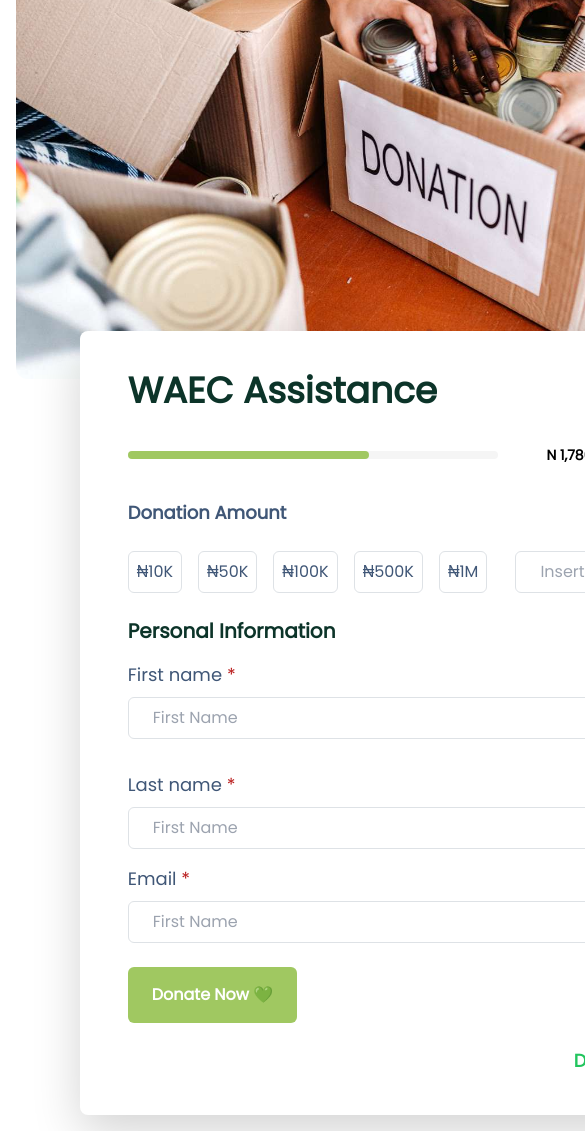
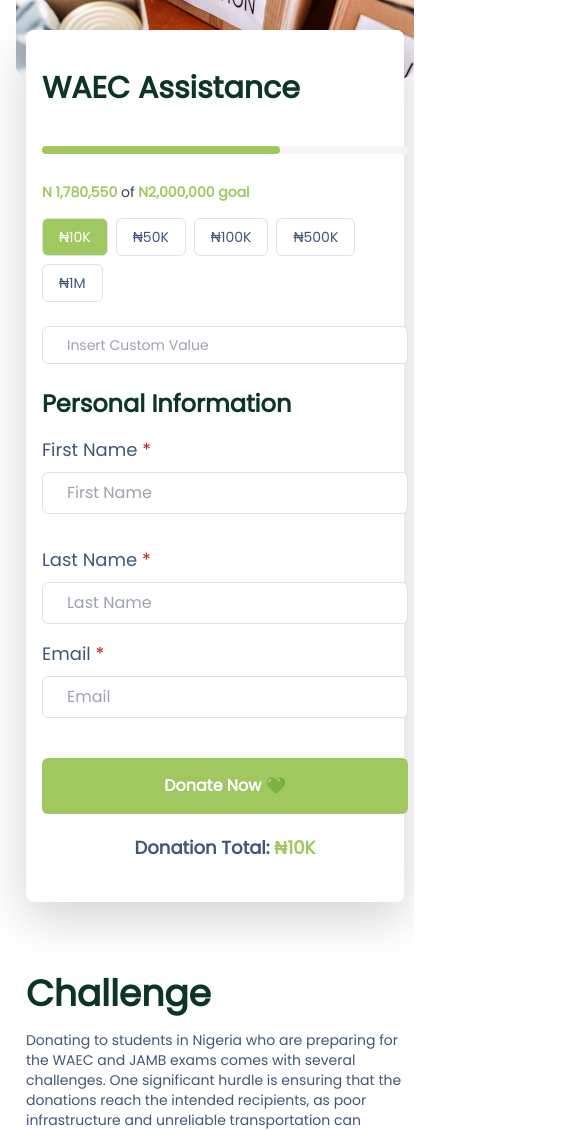
Before and after one commit to TheMoeEntity/greencalv3, a Next.js app: page /donations/end-of-year-festivities in a window 390 px wide. Shown: the part 339-1470 px from the top of the page, 585 px wide, since content can reach past the window. Built offline with nearby package versions, Linux system fonts and the light colour scheme; no server answers; some icons are missing.

Commit message:
`Refactor donation page and related components`

```diff
--- a/src/app/donations/[slug]/page.tsx
+++ b/src/app/donations/[slug]/page.tsx
@@ -2,6 +2,7 @@
 import React from "react";
 import banner from "../../../../public/images/donation_charity_alt.jpg";
 import DonationForm from "@/components/shared/DonationsForm";
+import DonationsForm from "@/components/sections/Donations/DonationsForm";
 
 const DonationDonationsPage: React.FC = () => {
   return (
@@ -19,20 +20,26 @@
             className="object-cover rounded-xl w-full h-auto "
           />
         </div>
-        <div className="-mt-20 flex flex-col mx-auto gap-8 max-w-full w-[85%]">
-          <div className="w-full flex flex-col gap-3 mx-auto  bg-white py-10 px-5 shadow-lg z-[9999] rounded-lg">
-            <h1 className="font-semibold text-4xl text-[var(--greencal-main)]">
-              WAEC Assistance
-            </h1>
-            <div className="flex items-center space-between gap-5">
-              <div className="relative my-4 w-full h-2 bg-[#f5f5f5] rounded-full">
-                <div className="absolute top-0 left-0 h-full w-[65%] bg-[var(--greencal-primary)] rounded-full"></div>
+        <div className="-mt-20 flex flex-col mx-auto gap-8 max-w-full md:w-[80%] w-[95%]">
+          <div className="w-full bg-white md:px-5 rounded-lg shadow-lg z-[99]">
+            <div className="w-full flex flex-wrap flex-col gap-3 mx-auto bg-white py-10 px-3 md:px-10 rounded-lg">
+              <h1 className="font-semibold text-3xl md:text-4xl text-[var(--greencal-main)]">
+                WAEC Assistance
+              </h1>
+              <div className="flex flex-wrap items-center space-between gap-1 md:space-x-10">
+                <div className="relative md:grow-[1.5] flex-1 my-4 w-full h-2 bg-[#f5f5f5] rounded-full">
+                  <div className="absolute top-0 left-0 h-full w-[65%] bg-[var(--greencal-primary)] rounded-full"></div>
+                </div>
+                <p className="text-sm basis-full md:basis-[20%] whitespace-nowrap text-gray-700">
+                  <b className="text-[var(--greencal-primary)]">N 1,780,550</b>{" "}
+                  of{" "}
+                  <b className="text-[var(--greencal-primary)]">
+                    N2,000,000 goal
+                  </b>
+                </p>
               </div>
-              <p className="text-sm grow-[1.5] whitespace-nowrap text-gray-700">
-                <b className="text-black">N 1,780,550</b> of N2,000,000 goal
-              </p>
+              <DonationsForm />
             </div>
-            <DonationForm />
           </div>
           <div className="mt-10 flex flex-col gap-10">
             <div className="flex flex-col gap-3">
--- /dev/null
+++ b/src/components/sections/Donations/DonationsForm.tsx
@@ -0,0 +1,176 @@
+"use client";
+import Image from "next/image";
+import React, { useState } from "react";
+
+const DonationsForm = () => {
+  const [selectedAmount, setSelectedAmount] = useState<string>("₦10K");
+  const [customAmount, setCustomAmount] = useState<string>("");
+  const btcWallet = "your_btc_wallet_address";
+  const solWallet = "your_sol_wallet_address";
+
+  const handleAmountClick = (amount: string) => {
+    setSelectedAmount(amount);
+    setCustomAmount(""); // Clear custom input if a preset amount is selected
+  };
+
+  const handleCustomAmountChange = (e: React.ChangeEvent<HTMLInputElement>) => {
+    setSelectedAmount("");
+    setCustomAmount(e.target.value);
+  };
+
+  const handleSubmit = (e: React.FormEvent) => {
+    e.preventDefault();
+    alert(`Donation amount: ${customAmount || selectedAmount}`);
+  };
+
+  return (
+    <form className="flex flex-col gap-6">
+      {/* Donation Amount Section */}
+      <div className="flex flex-wrap items-center gap-4 sm:gap-6 lg:gap-10">
+        <div className="flex flex-wrap gap-2 items-center">
+          {["₦10K", "₦50K", "₦100K", "₦500K", "₦1M"].map((amount) => (
+            <button
+              type="button"
+              key={amount}
+              onClick={() => handleAmountClick(amount)}
+              className={`py-2 px-3 border rounded-md text-sm md:text-base ${
+                selectedAmount === amount
+                  ? "bg-[var(--greencal-primary)] text-white"
+                  : "bg-white border-gray-300"
+              }`}
+            >
+              {amount}
+            </button>
+          ))}
+        </div>
+
+        <input
+          type="text"
+          placeholder="Insert Custom Value"
+          value={customAmount}
+          onChange={handleCustomAmountChange}
+          className="w-full sm:w-auto flex-grow py-2 px-4 border rounded-md border-gray-300 text-sm md:text-base"
+        />
+      </div>
+
+      {/* Personal Information Section */}
+      <div>
+        <h2 className="text-2xl font-semibold text-[var(--greencal-main)]">
+          Personal Information
+        </h2>
+        <div className="flex my-3 flex-col gap-8 md:flex-row md:justify-between">
+          <div className="flex flex-col gap-2 w-full md:w-[48%]">
+            <label htmlFor="firstName" className="text-lg">
+              First Name <span className="text-red-700">*</span>
+            </label>
+            <input
+              type="text"
+              id="firstName"
+              placeholder="First Name"
+              required
+              className="py-2 px-4 border rounded-md border-gray-300"
+            />
+          </div>
+          <div className="flex flex-col gap-2 w-full md:w-[48%]">
+            <label htmlFor="lastName" className="text-lg">
+              Last Name <span className="text-red-700">*</span>
+            </label>
+            <input
+              type="text"
+              id="lastName"
+              placeholder="Last Name"
+              required
+              className="py-2 px-4 border rounded-md border-gray-300"
+            />
+          </div>
+        </div>
+        <div className="flex my-3 flex-col gap-8 md:flex-row md:justify-between">
+          <div className="flex flex-col gap-2 w-full">
+            <label htmlFor="email" className="text-lg">
+              Email <span className="text-red-700">*</span>
+            </label>
+            <input
+              type="email"
+              id="email"
+              placeholder="Email"
+              required
+              className="py-2 px-4 border rounded-md border-gray-300"
+            />
+          </div>
+        </div>
+      </div>
+
+      {/* Submit and Total Section */}
+      <div className="flex flex-wrap space-y-5 items-center justify-between">
+        <button
+          type="submit"
+          onClick={handleSubmit}
+          className="py-3 w-full md:w-fit px-6 bg-[var(--greencal-primary)] text-white font-semibold rounded-md hover:bg-[var(--greencal-main)]"
+        >
+          Donate Now 💚
+        </button>
+        <div className="w-full text-center md:w-fit md:text-right text-lg font-semibold">
+          Donation Total:{" "}
+          <span className="text-[var(--greencal-primary)]">
+            {customAmount || selectedAmount}
+          </span>
+        </div>
+      </div>
+
+      {/* Wallet Addresses Section */}
+      {/* <div className="flex flex-col gap-2">
+        <div className="flex items-center gap-2">
+          <h2 className="text-xl font-semibold text-[var(--greencal-main)]">
+            Donate with Crypto
+          </h2>
+          <div className="w-10 h-10">
+            <Image
+              alt="Bitcoin Logo"
+              width={10}
+              height={10}
+              src={"https://www.vectorlogo.zone/logos/bitcoin/bitcoin-icon.svg"}
+              className="object-cover w-full h-auto"
+            />
+          </div>
+          <div className="w-20 flex items-center justify-center h-20">
+            <Image
+              alt="Solana Logo"
+              width={20}
+              height={20}
+              src={
+                "https://upload.wikimedia.org/wikipedia/commons/3/38/Solana-sol-logo-horizontal.svg"
+              }
+              className="object-cover w-full h-auto"
+            />
+          </div>
+        </div>
+        <div className="flex flex-col gap-2">
+          <div className="flex items-center gap-2">
+            <span className="font-medium">BTC Wallet:</span>
+            <span className="text-gray-700 break-all">{btcWallet}</span>
+            <button
+              type="button"
+              onClick={() => navigator.clipboard.writeText(btcWallet)}
+              className="py-1 px-3 text-sm bg-[var(--greencal-primary)] text-white rounded-md hover:bg-[var(--greencal-main)]"
+            >
+              Copy
+            </button>
+          </div>
+          <div className="flex items-center gap-2">
+            <span className="font-medium">SOL Wallet:</span>
+            <span className="text-gray-700 break-all">{solWallet}</span>
+            <button
+              type="button"
+              onClick={() => navigator.clipboard.writeText(solWallet)}
+              className="py-1 px-3 text-sm bg-[var(--greencal-primary)] text-white rounded-md hover:bg-[var(--greencal-main)]"
+            >
+              Copy
+            </button>
+          </div>
+        </div>
+      </div> */}
+    </form>
+  );
+};
+
+export default DonationsForm;
--- a/src/components/sections/Home/All_Events/index.tsx
+++ b/src/components/sections/Home/All_Events/index.tsx
@@ -8,7 +8,7 @@
 const All_Events: React.FC<{ events: IPost[] }> = ({ events }) => {
   return (
     <div>
-      {/* <div className="w-full bg-[var(--greencal-main)] p-4 md:p-10 flex gap-8 flex-col items-center text-center">
+      <div className="w-full bg-[var(--greencal-main)] p-4 md:p-10 flex gap-8 flex-col items-center text-center">
         <h2 className="text-4xl pt-5 pb-3 md:text-5xl font-semibold text-white">
           Upcoming Events
         </h2>
@@ -69,7 +69,7 @@
             </div>
           ))}
         </div>
-      </div> */}
+      </div>
       {events && events.length > 0 && (
         <div className="w-full bg-white p-4 md:p-10 flex gap-8 flex-col items-center text-center">
           <h2 className="text-4xl pt-5 md:text-5xl font-semibold">
--- a/src/components/sections/Home/Objectives/index.tsx
+++ b/src/components/sections/Home/Objectives/index.tsx
@@ -60,7 +60,7 @@
           2025 Roadmap
         </h2>
         <div className="w-16 h-1 bg-[var(--greencal-primary)]"></div>
-        <div className="w-full mt-10 rounded-full h-3 bg-[#F5F5F5] relative">
+        <div className="w-full mt-10 mx-auto rounded-full h-3 bg-[#F5F5F5] relative">
           <div className="absolute top-1/2 -translate-y-1/2 flex items-center justify-center bg-[#e2efcf59] left-40 w-8 h-8 rounded-full">
             <div className="w-5 h-5  animate-pulse rounded-full bg-[var(--greencal-primary)]"></div>
             <div className="absolute whitespace-nowrap -bottom-40 p-5 text-center flex flex-col gap-3">
```
